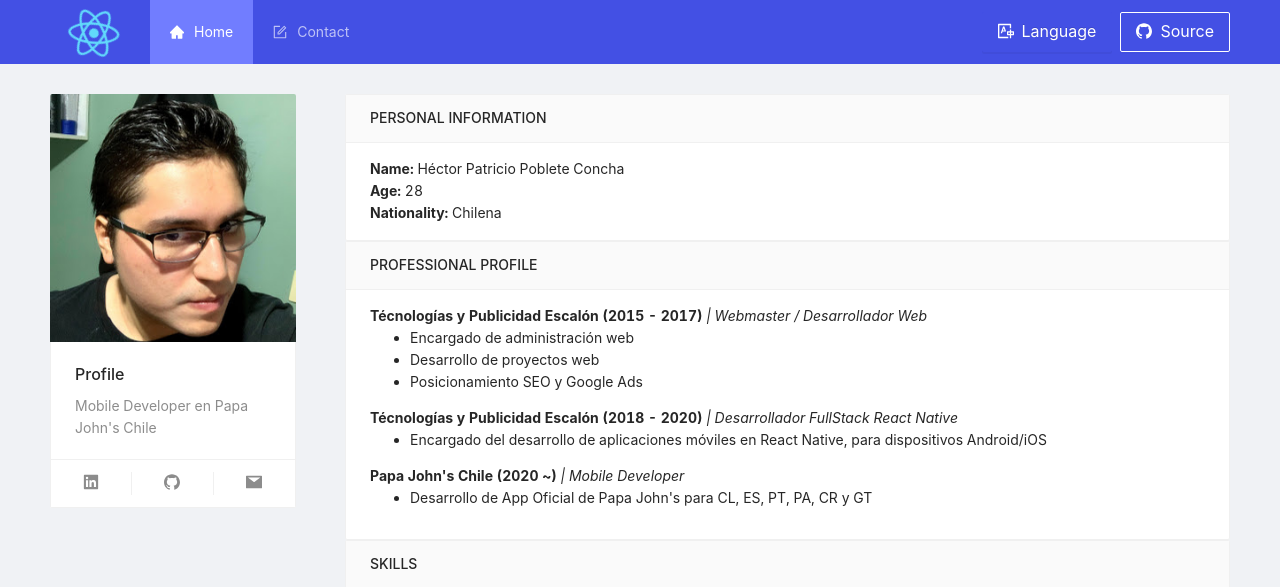
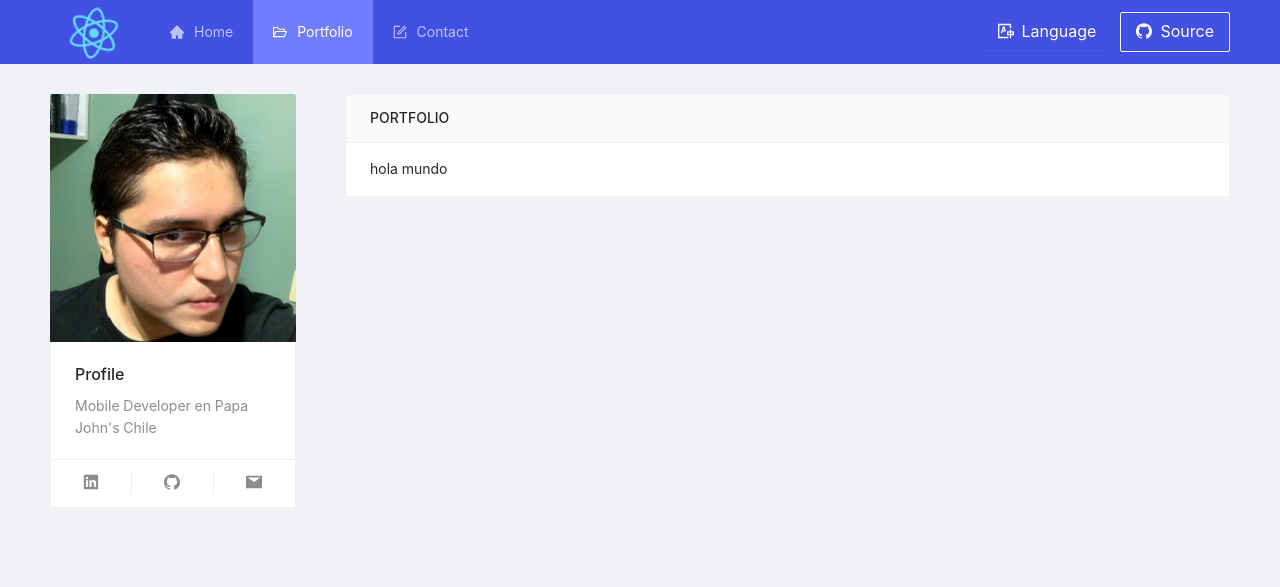
Before and after one commit to hepoblet/hepoblet.github.io, a React app: page /portfolio in a window 1280 px wide. Before the commit this address led to /. Shown: the top 587 px of the page. Built offline with nearby package versions, Linux system fonts and the light colour scheme.

Commit message:
adding portfolio

```diff
--- a/package.json
+++ b/package.json
@@ -1,6 +1,6 @@
 {
   "name": "hepoblet",
-  "version": "0.2.3",
+  "version": "0.2.4",
   "private": true,
   "homepage": "https://hepoblet.github.io",
   "scripts": {
--- a/src/layouts/antd/components/Header/i18n.js
+++ b/src/layouts/antd/components/Header/i18n.js
@@ -2,6 +2,7 @@ import i18n from '@config/i18n';
 
 i18n.addResources('en', 'header', {
   home: 'Home',
+  portfolio: 'Portfolio',
   contact: 'Contact',
   language: 'Language',
   source: 'Source',
@@ -9,6 +10,7 @@ i18n.addResources('en', 'header', {
 
 i18n.addResources('es', 'header', {
   home: 'Inicio',
+  portfolio: 'Portafolio',
   contact: 'Contacto',
   language: 'Idioma',
   source: 'Fuente',
--- a/src/layouts/antd/components/Header/index.js
+++ b/src/layouts/antd/components/Header/index.js
@@ -2,7 +2,7 @@ import {
   Layout, Menu, Button, Row, Col, Space,
 } from 'antd';
 import {
-  GithubOutlined, TranslationOutlined, HomeFilled, FormOutlined,
+  GithubOutlined, TranslationOutlined, HomeFilled, FolderOpenOutlined, FormOutlined,
 } from '@ant-design/icons';
 import { Link, useLocation } from 'react-router-dom';
 import './i18n';
@@ -30,6 +30,11 @@ const Header = () => {
             <Menu.Item key="/" icon={<HomeFilled />}>
               <Link to="/">
                 {t('home')}
+              </Link>
+            </Menu.Item>
+            <Menu.Item key="/portfolio" icon={<FolderOpenOutlined />}>
+              <Link to="/portfolio">
+                {t('portfolio')}
               </Link>
             </Menu.Item>
             <Menu.Item key="/contact" icon={<FormOutlined />}>
--- /dev/null
+++ b/src/pages/Portfolio/i18n.js
@@ -0,0 +1,11 @@
+import i18n from '@config/i18n';
+
+i18n.addResources('en', 'portfolio', {
+  portfolio: 'Portfolio',
+});
+
+i18n.addResources('es', 'portfolio', {
+  portfolio: 'Portafolio',
+});
+
+export default i18n;
--- /dev/null
+++ b/src/pages/Portfolio/index.js
@@ -0,0 +1,26 @@
+import { Card, Row, Col } from 'antd';
+import './i18n';
+import { useTranslation } from 'react-i18next';
+
+import ProfileCard from '@components/ProfileCard';
+import { portfolio } from '@services';
+
+const Portfolio = () => {
+  const { t } = useTranslation(['portfolio', 'translations']);
+
+  return (
+    <Row className="container content">
+      <Col span={24} lg={5}>
+        <ProfileCard />
+      </Col>
+      <Col span={24} lg={1} />
+      <Col span={24} lg={18}>
+        <Card type="inner" title={t(`portfolio:${portfolio.title}`).toUpperCase()}>
+          <div>hola mundo</div>
+        </Card>
+      </Col>
+    </Row>
+  );
+};
+
+export default Portfolio;
--- a/src/routes/index.js
+++ b/src/routes/index.js
@@ -1,11 +1,13 @@
 import { Route, Switch, Redirect } from 'react-router-dom';
 
 import Home from '@pages/Home';
+import Portfolio from '@pages/Portfolio';
 import Contact from '@pages/Contact';
 
 const Routes = () => (
   <Switch>
     <Route exact path="/" component={Home} />
+    <Route exact path="/portfolio" component={Portfolio} />
     <Route exact path="/contact" component={Contact} />
     <Redirect to="/" />
   </Switch>
--- a/src/services/index.js
+++ b/src/services/index.js
@@ -50,3 +50,7 @@ export const professional = {
 export const skills = {
   title: 'skills',
 };
+
+export const portfolio = {
+  title: 'portfolio',
+};
```
